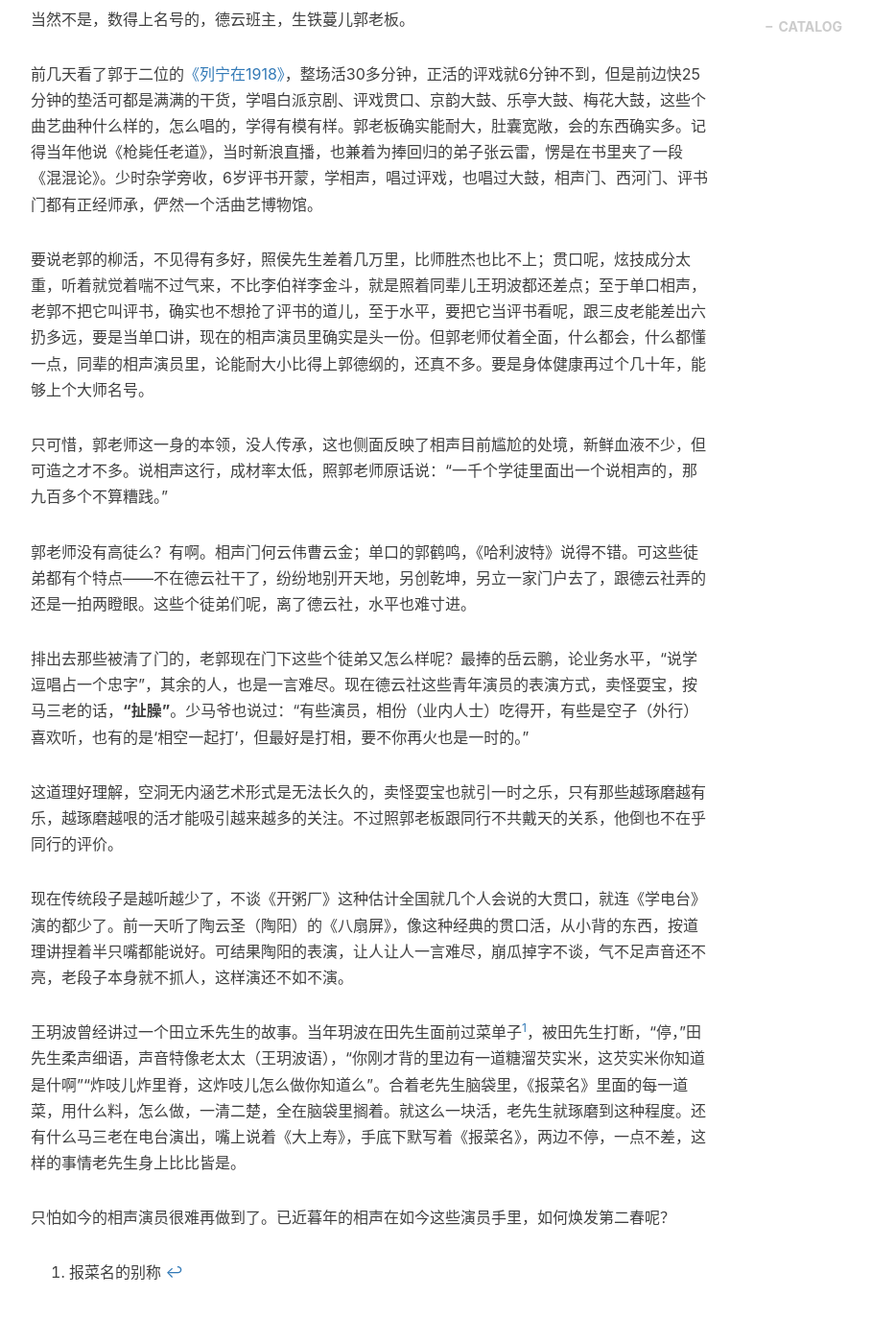
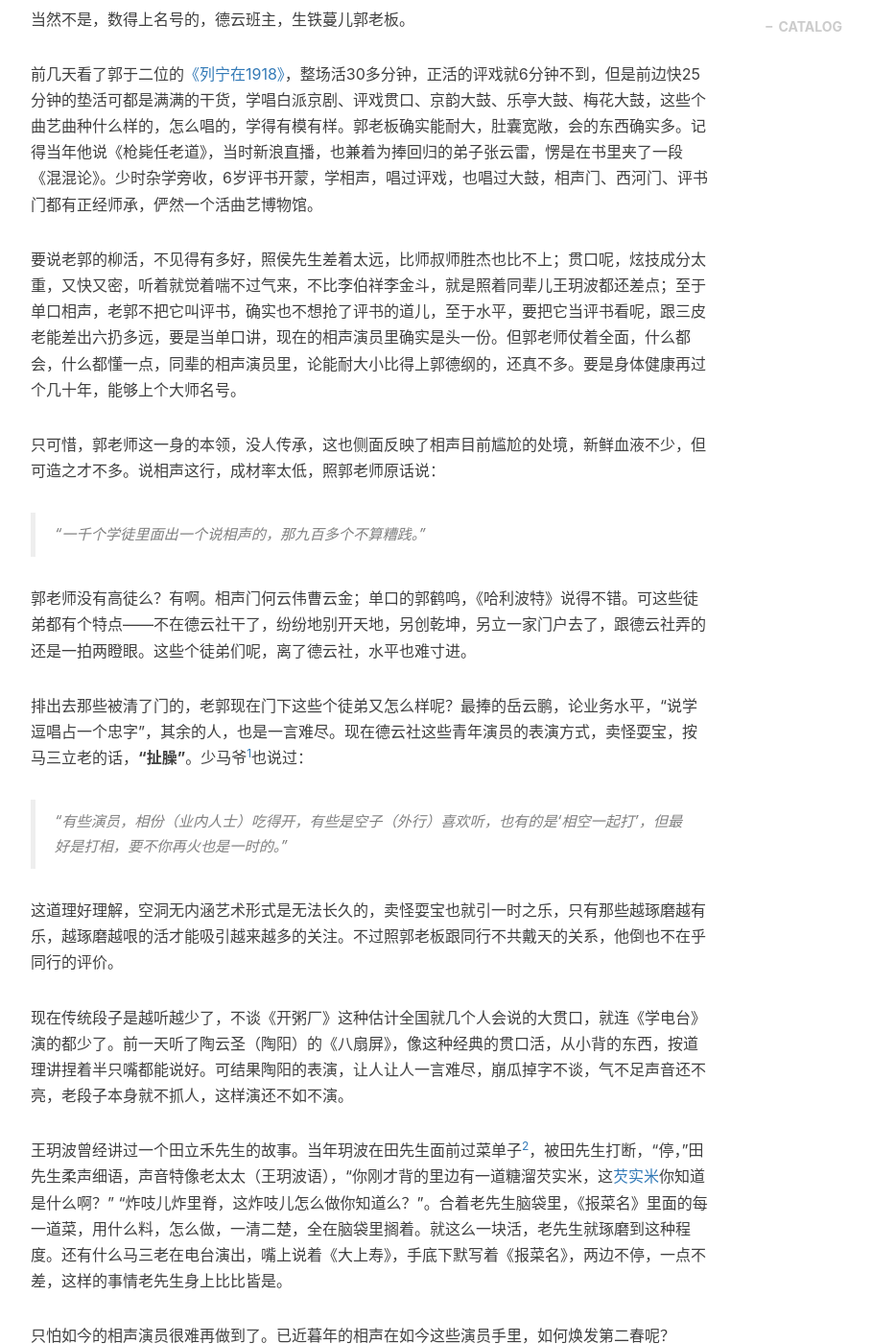
Before and after one commit to YelonhimX/YelonhimX.github.io, a Jekyll site: the page built from _posts/2019-11-04-crosstalk-xiangsheng.md, in a window 1280 px wide and 1400 px high, scrolled down 938 px. Shown: the whole window at 96% size, without its empty margins (233-1142 px from the left). Built offline with Jekyll 4.4.1, drawn with Linux system fonts in a browser that asks for light colours; nearby versions of some CDN libraries; comment, search, counter and statistics services are not loaded; some of the changed text lies outside the part shown.

Commit message:
2019-11-04 16:22:53改文章

```diff
--- a/_posts/2019-11-04-crosstalk-xiangsheng.md
+++ b/_posts/2019-11-04-crosstalk-xiangsheng.md
@@ -23,20 +23,23 @@ tags:
 
 前几天看了郭于二位的[《列宁在1918》](https://www.bilibili.com/video/av198500)，整场活30多分钟，正活的评戏就6分钟不到，但是前边快25分钟的垫活可都是满满的干货，学唱白派京剧、评戏贯口、京韵大鼓、乐亭大鼓、梅花大鼓，这些个曲艺曲种什么样的，怎么唱的，学得有模有样。郭老板确实能耐大，肚囊宽敞，会的东西确实多。记得当年他说《枪毙任老道》，当时新浪直播，也兼着为捧回归的弟子张云雷，愣是在书里夹了一段《混混论》。少时杂学旁收，6岁评书开蒙，学相声，唱过评戏，也唱过大鼓，相声门、西河门、评书门都有正经师承，俨然一个活曲艺博物馆。
 
-要说老郭的柳活，不见得有多好，照侯先生差着几万里，比师胜杰也比不上；贯口呢，炫技成分太重，听着就觉着喘不过气来，不比李伯祥李金斗，就是照着同辈儿王玥波都还差点；至于单口相声，老郭不把它叫评书，确实也不想抢了评书的道儿，至于水平，要把它当评书看呢，跟三皮老能差出六扔多远，要是当单口讲，现在的相声演员里确实是头一份。但郭老师仗着全面，什么都会，什么都懂一点，同辈的相声演员里，论能耐大小比得上郭德纲的，还真不多。要是身体健康再过个几十年，能够上个大师名号。
+要说老郭的柳活，不见得有多好，照侯先生差着太远，比师叔师胜杰也比不上；贯口呢，炫技成分太重，又快又密，听着就觉着喘不过气来，不比李伯祥李金斗，就是照着同辈儿王玥波都还差点；至于单口相声，老郭不把它叫评书，确实也不想抢了评书的道儿，至于水平，要把它当评书看呢，跟三皮老能差出六扔多远，要是当单口讲，现在的相声演员里确实是头一份。但郭老师仗着全面，什么都会，什么都懂一点，同辈的相声演员里，论能耐大小比得上郭德纲的，还真不多。要是身体健康再过个几十年，能够上个大师名号。
 
-只可惜，郭老师这一身的本领，没人传承，这也侧面反映了相声目前尴尬的处境，新鲜血液不少，但可造之才不多。说相声这行，成材率太低，照郭老师原话说：“一千个学徒里面出一个说相声的，那九百多个不算糟践。”
+只可惜，郭老师这一身的本领，没人传承，这也侧面反映了相声目前尴尬的处境，新鲜血液不少，但可造之才不多。说相声这行，成材率太低，照郭老师原话说：
+>“一千个学徒里面出一个说相声的，那九百多个不算糟践。”
 
 郭老师没有高徒么？有啊。相声门何云伟曹云金；单口的郭鹤鸣，《哈利波特》说得不错。可这些徒弟都有个特点——不在德云社干了，纷纷地别开天地，另创乾坤，另立一家门户去了，跟德云社弄的还是一拍两瞪眼。这些个徒弟们呢，离了德云社，水平也难寸进。
 
-排出去那些被清了门的，老郭现在门下这些个徒弟又怎么样呢？最捧的岳云鹏，论业务水平，“说学逗唱占一个忠字”，其余的人，也是一言难尽。现在德云社这些青年演员的表演方式，卖怪耍宝，按马三老的话，**“扯臊”**。少马爷也说过：“有些演员，相份（业内人士）吃得开，有些是空子（外行）喜欢听，也有的是‘相空一起打’，但最好是打相，要不你再火也是一时的。”
+排出去那些被清了门的，老郭现在门下这些个徒弟又怎么样呢？最捧的岳云鹏，论业务水平，“说学逗唱占一个忠字”，其余的人，也是一言难尽。现在德云社这些青年演员的表演方式，卖怪耍宝，按马三立老的话，**“扯臊”**。少马爷[^1]也说过：
+>“有些演员，相份（业内人士）吃得开，有些是空子（外行）喜欢听，也有的是‘相空一起打’，但最好是打相，要不你再火也是一时的。”
 
 这道理好理解，空洞无内涵艺术形式是无法长久的，卖怪耍宝也就引一时之乐，只有那些越琢磨越有乐，越琢磨越哏的活才能吸引越来越多的关注。不过照郭老板跟同行不共戴天的关系，他倒也不在乎同行的评价。
 
 现在传统段子是越听越少了，不谈《开粥厂》这种估计全国就几个人会说的大贯口，就连《学电台》演的都少了。前一天听了陶云圣（陶阳）的《八扇屏》，像这种经典的贯口活，从小背的东西，按道理讲捏着半只嘴都能说好。可结果陶阳的表演，让人让人一言难尽，崩瓜掉字不谈，气不足声音还不亮，老段子本身就不抓人，这样演还不如不演。
 
-王玥波曾经讲过一个田立禾先生的故事。当年玥波在田先生面前过菜单子[^1]，被田先生打断，“停，”田先生柔声细语，声音特像老太太（王玥波语），“你刚才背的里边有一道糖溜芡实米，这芡实米你知道是什啊”“炸吱儿炸里脊，这炸吱儿怎么做你知道么”。合着老先生脑袋里，《报菜名》里面的每一道菜，用什么料，怎么做，一清二楚，全在脑袋里搁着。就这么一块活，老先生就琢磨到这种程度。还有什么马三老在电台演出，嘴上说着《大上寿》，手底下默写着《报菜名》，两边不停，一点不差，这样的事情老先生身上比比皆是。
+王玥波曾经讲过一个田立禾先生的故事。当年玥波在田先生面前过菜单子[^2]，被田先生打断，“停，”田先生柔声细语，声音特像老太太（王玥波语），“你刚才背的里边有一道糖溜芡实米，这[芡实米](https://baike.baidu.com/item/%E8%8A%A1%E5%AE%9E%E7%B1%B3/1796252?fr=aladdin)你知道是什么啊？” “炸吱儿炸里脊，这炸吱儿怎么做你知道么？”。合着老先生脑袋里，《报菜名》里面的每一道菜，用什么料，怎么做，一清二楚，全在脑袋里搁着。就这么一块活，老先生就琢磨到这种程度。还有什么马三老在电台演出，嘴上说着《大上寿》，手底下默写着《报菜名》，两边不停，一点不差，这样的事情老先生身上比比皆是。
 
 只怕如今的相声演员很难再做到了。已近暮年的相声在如今这些演员手里，如何焕发第二春呢？
 
-[^1]:报菜名的别称
+[^1]:马三立之子马志明
+[^2]:报菜名的别称
```
Also changed, not shown: other parts of _posts/2019-11-04-crosstalk-xiangsheng.md (+1 -1 lines).
